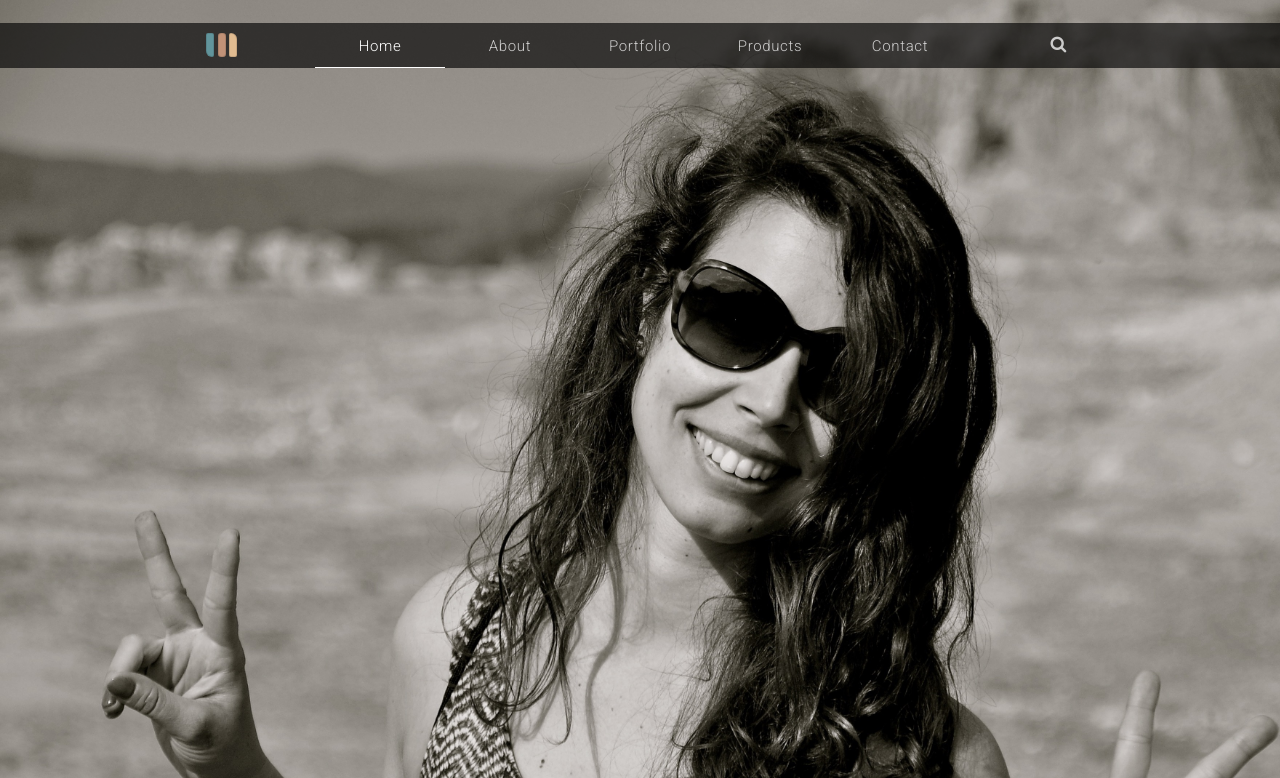
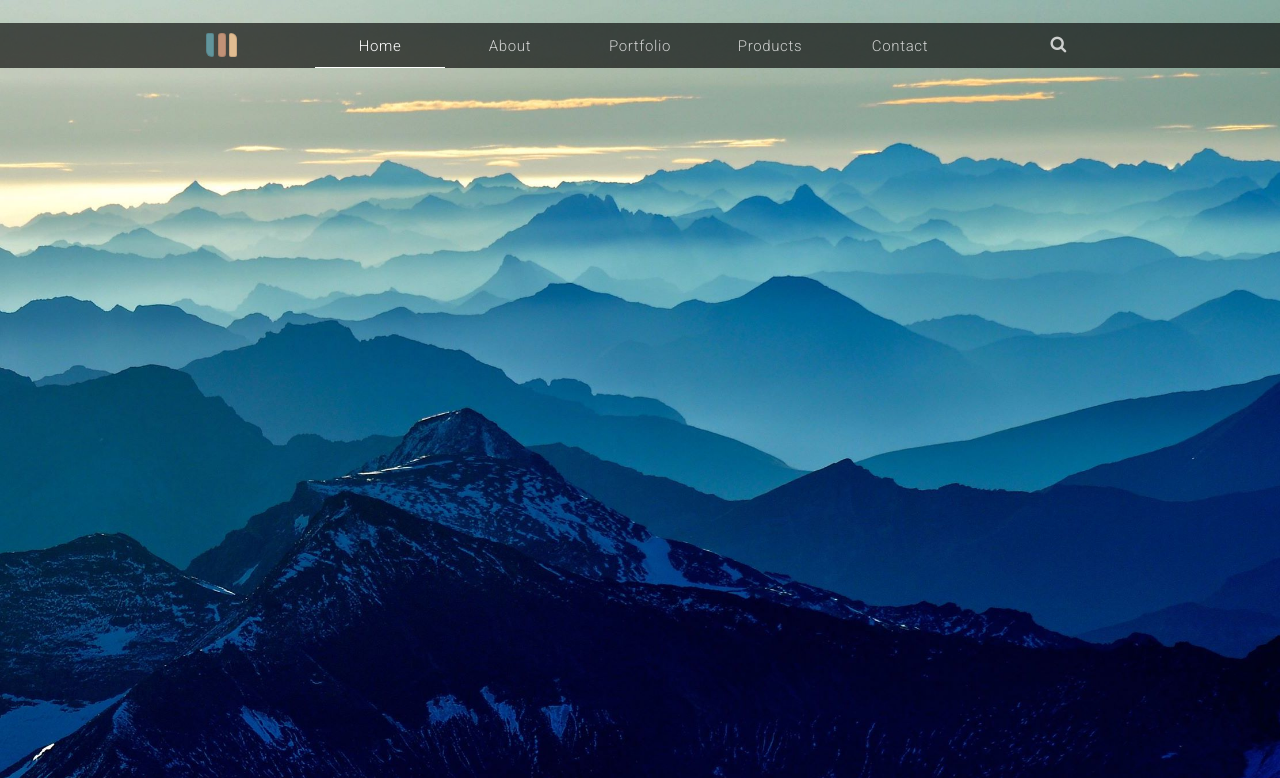
Before and after one commit to gaborio1/NZ-photo, a plain HTML site: page index.html in a window 1280 px wide. Shown: the top 778 px of the page. Drawn offline with Linux system fonts and the light colour scheme.

Commit message:
add cool background pic - MacBook

```diff
--- a/index.html
+++ b/index.html
@@ -72,9 +72,10 @@
             </div>
 
             <div class="image-container">
-                <img class="mySlides" src="./images/showcase1.jpg">
+                <!-- <img class="mySlides" src="./images/showcase1.jpg"> -->
                 <!-- <img class="mySlides" src="./images/showcase2.jpg"> -->
-                <img class="mySlides" src="./images/showcase3.jpg">
+                <!-- <img class="mySlides" src="./images/showcase3.jpg"> -->
+                <img class="mySlides" src="./images/showcase-3.jpg">
             </div>
 
         </div>
```
Also changed, not shown: images/showcase-3.jpg (added).
